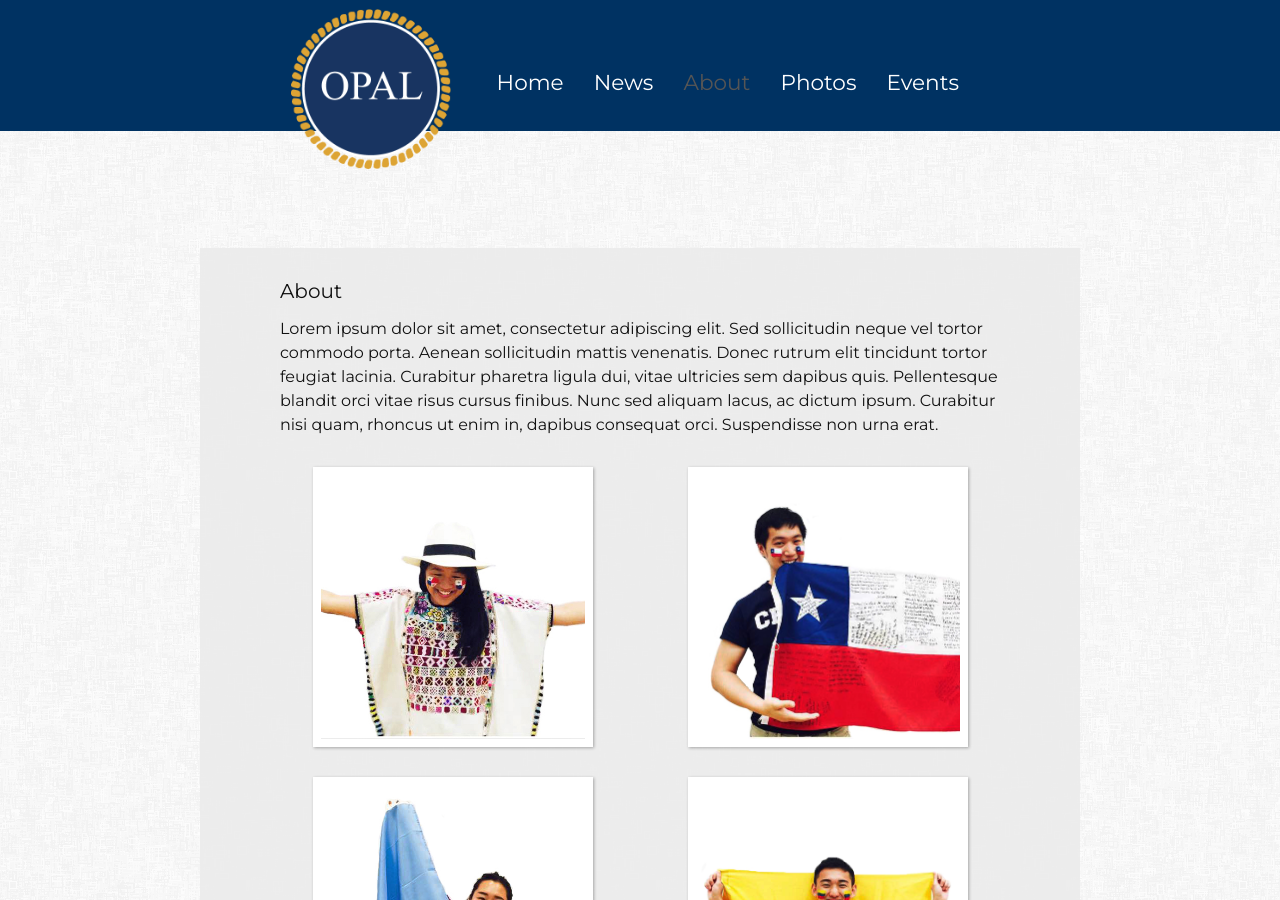
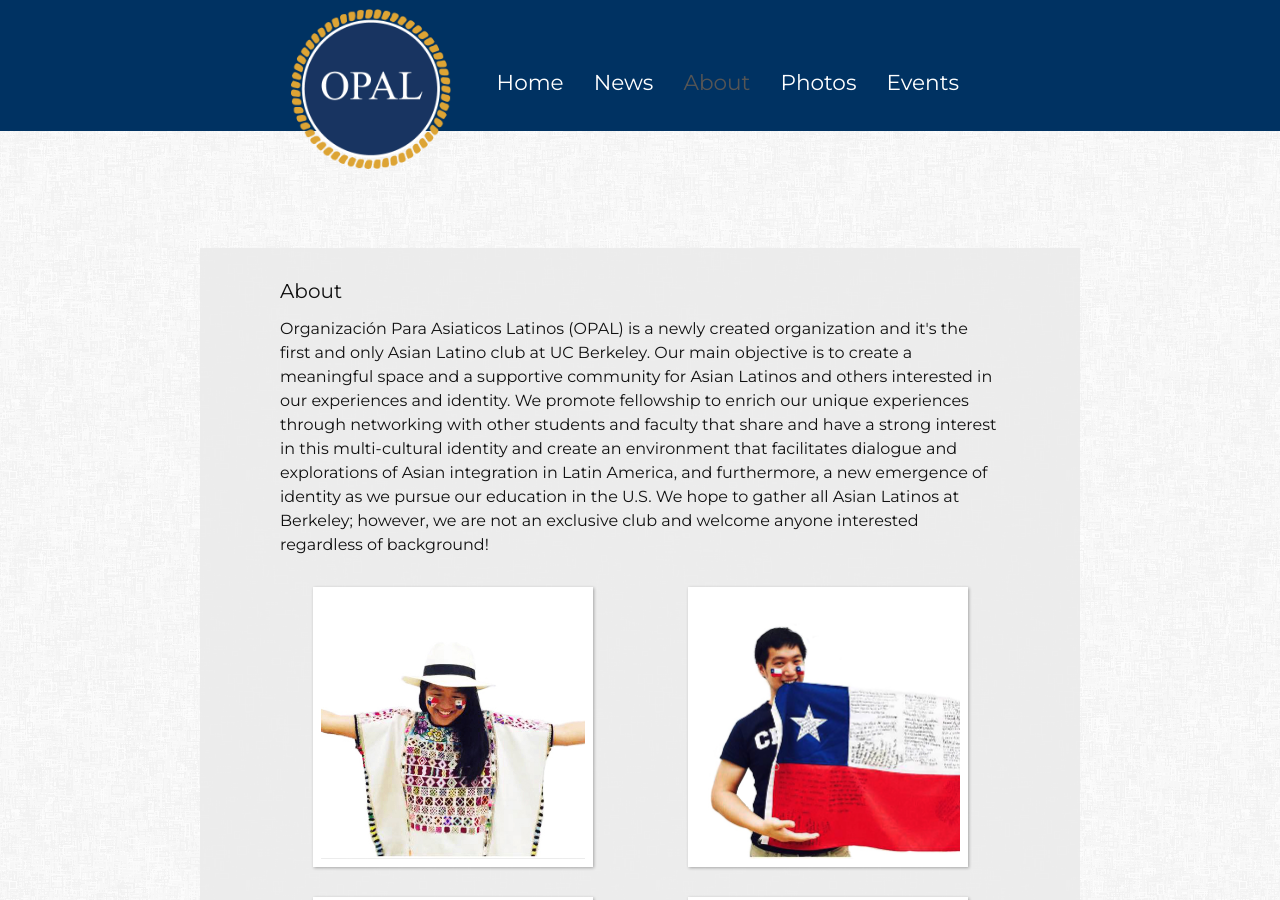
Before and after one commit to opal-berkeley/opal-berkeley.github.io, a Jekyll site: the page built from about.html, in a window 1280 px wide and 900 px high. Built offline with Jekyll 4.4.1, drawn with Linux system fonts in a browser that asks for light colours.

Commit message:
added about.html description

```diff
--- a/about.html
+++ b/about.html
@@ -7,8 +7,9 @@ layout: default
     <h1 class="page-heading">About</h1>
 
         <p id="lipsum">
-          Lorem ipsum dolor sit amet, consectetur adipiscing elit. Sed sollicitudin neque vel tortor commodo porta. Aenean sollicitudin mattis venenatis. Donec rutrum elit tincidunt tortor feugiat lacinia. Curabitur pharetra ligula dui, vitae ultricies sem dapibus quis. Pellentesque blandit orci vitae risus cursus finibus. Nunc sed aliquam lacus, ac dictum ipsum. Curabitur nisi quam, rhoncus ut enim in, dapibus consequat orci. Suspendisse non urna erat.
+      Organización Para Asiaticos Latinos (OPAL) is a newly created organization and it's the first and only Asian Latino club at UC Berkeley. Our main objective is to create a meaningful space and a supportive community for Asian Latinos and others interested in our experiences and identity. We promote fellowship to enrich our unique experiences through networking with other students and faculty that share and have a strong interest in this multi-cultural identity and create an environment that facilitates dialogue and explorations of Asian integration in Latin America, and furthermore, a new emergence of identity as we pursue our education in the U.S.
 
+We hope to gather all Asian Latinos at Berkeley; however, we are not an exclusive club and welcome anyone interested regardless of background!
         </p> <!-- lipsum -->
 
         <div id="profiles"> <!-- profiles -->
--- a/events.html
+++ b/events.html
@@ -5,6 +5,5 @@ layout: default
 <div class="about">
 
     <h1 class="page-heading">Events</h1>
-      <div id="fb-root"></div><script>(function(d, s, id) {  var js, fjs = d.getElementsByTagName(s)[0];  if (d.getElementById(id)) return;  js = d.createElement(s); js.id = id;  js.src = "//connect.facebook.net/es_LA/sdk.js#xfbml=1&version=v2.3";  fjs.parentNode.insertBefore(js, fjs);}(document, 'script', 'facebook-jssdk'));</script><div class="fb-post" data-href="https://www.facebook.com/berkeleyopal/posts/1534787103450951" data-width="500"><div class="fb-xfbml-parse-ignore"><blockquote cite="https://www.facebook.com/berkeleyopal/posts/1534787103450951"><p>Hi, everyone! Just a reminder that we will be having our first semester social tomorrow! We will be gathering at 5 PM...</p>Posted by <a href="https://www.facebook.com/berkeleyopal">OPAL - Organización Para Asiáticos Latinos, UC Berkeley</a> on&nbsp;<a href="https://www.facebook.com/berkeleyopal/posts/1534787103450951">Jueves, 19 de febrero de 2015</a></blockquote></div></div>
-
+      <div class="fb-post" data-href="https://www.facebook.com/berkeleyopal/posts/1534787103450951"></div>
 </div> <!-- about -->
```
Also changed, not shown: 1 other file.
